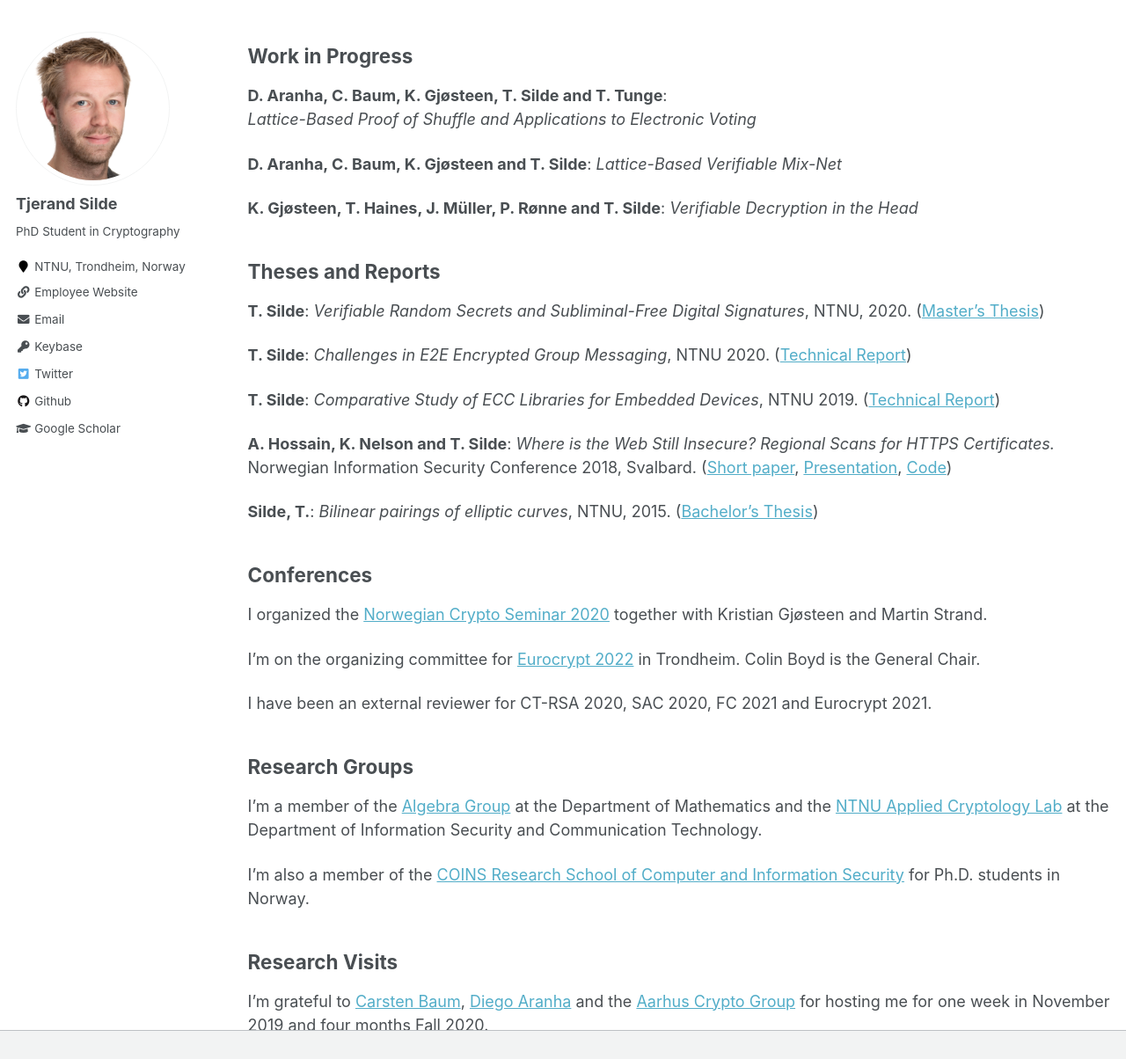
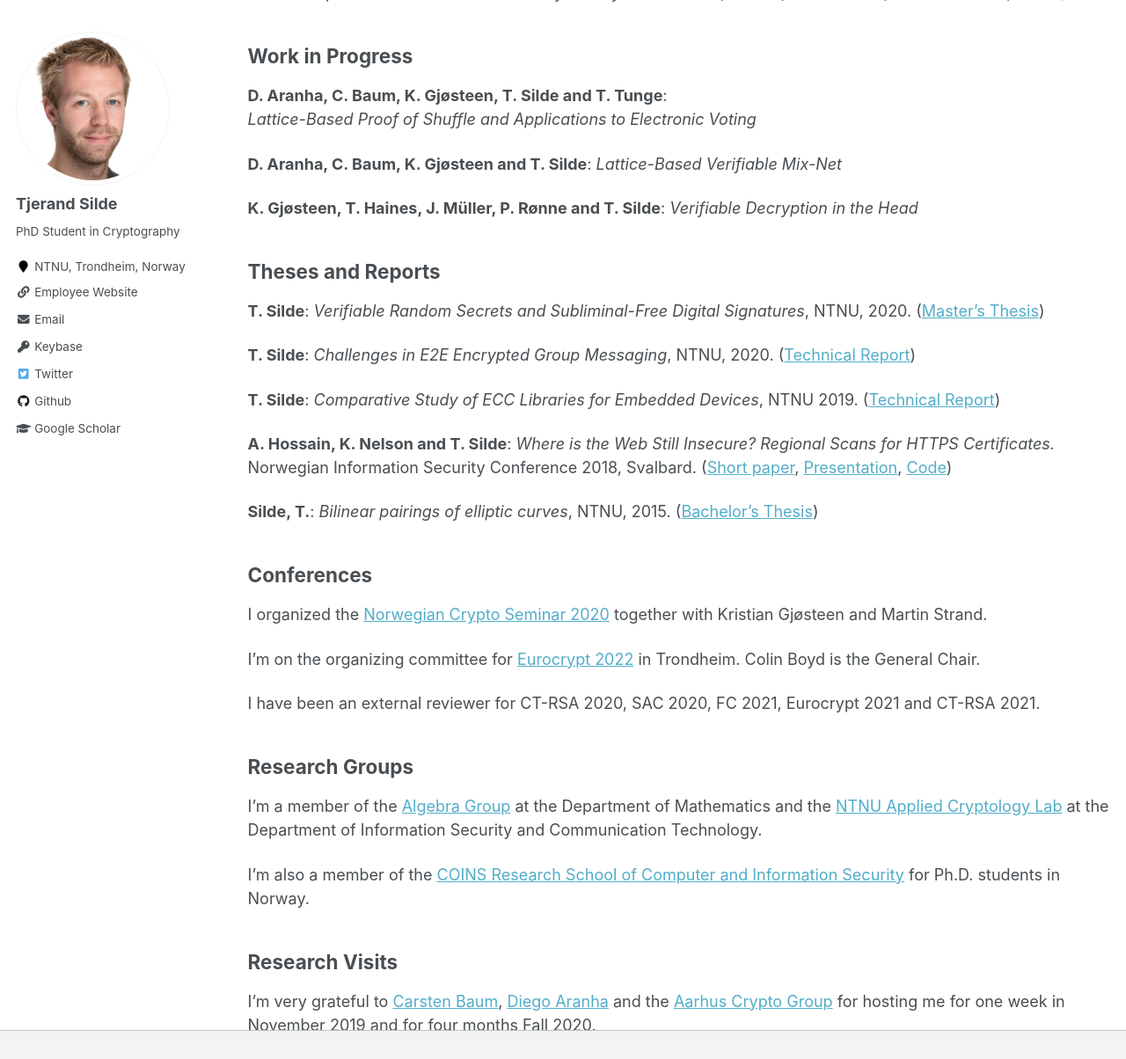
Before and after one commit to tjesi/tjesi.github.io, a Jekyll site: the page built from _pages/academic.md, in a window 1280 px wide and 1400 px high, scrolled down 258 px, cut to the strip 0-1204 px from the top of the window. Shown: the whole strip at 88% size. Built offline with Jekyll 4.4.1, drawn with Linux system fonts in a browser that asks for light colours; some of the changed text lies outside the part shown.

Commit message:
Update academic.md

```diff
--- a/_pages/academic.md
+++ b/_pages/academic.md
@@ -22,7 +23,7 @@
 
 **T. Silde**: _Verifiable Random Secrets and Subliminal-Free Digital Signatures_, NTNU, 2020. ([Master's Thesis](https://tjerandsilde.no/files/Master_Thesis.pdf))
 
-**T. Silde**: _Challenges in E2E Encrypted Group Messaging_, NTNU 2020. ([Technical Report](https://tjerandsilde.no/files/GroupMessagingReport.pdf))
+**T. Silde**: _Challenges in E2E Encrypted Group Messaging_, NTNU, 2020. ([Technical Report](https://tjerandsilde.no/files/GroupMessagingReport.pdf))
 
 **T. Silde**: _Comparative Study of ECC Libraries for Embedded Devices_, NTNU 2019. ([Technical Report](https://tjerandsilde.no/files/Comparative-Study-of-ECC-Libraries-for-Embedded-Devices.pdf))
 
@@ -36,7 +37,7 @@
 
 I'm on the organizing committee for [Eurocrypt 2022](https://eurocrypt.iacr.org/2022) in Trondheim. Colin Boyd is the General Chair.
 
- I have been an external reviewer for CT-RSA 2020, SAC 2020, FC 2021 and Eurocrypt 2021.
+ I have been an external reviewer for CT-RSA 2020, SAC 2020, FC 2021, Eurocrypt 2021 and CT-RSA 2021.
 
 ## Research Groups
 I'm a member of the [Algebra Group](https://www.ntnu.edu/imf/research/algebra) at the Department of Mathematics and the [NTNU Applied Cryptology Lab](https://www.ntnu.edu/iik/nacl-lab) at the Department of Information Security and Communication Technology.
@@ -44,4 +45,4 @@
 I'm also a member of the [COINS Research School of Computer and Information Security](https://coinsrs.no) for Ph.D. students in Norway.
 
 ## Research Visits
-I'm grateful to [Carsten Baum](http://www.carstenbaum.com), [Diego Aranha](https://sites.google.com/site/dfaranha) and the [Aarhus Crypto Group](https://users-cs.au.dk/orlandi/cryptogroup) for hosting me for one week in November 2019 and four months Fall 2020.
+I'm very grateful to [Carsten Baum](http://www.carstenbaum.com), [Diego Aranha](https://sites.google.com/site/dfaranha) and the [Aarhus Crypto Group](https://users-cs.au.dk/orlandi/cryptogroup) for hosting me for one week in November 2019 and for four months Fall 2020.
```
Also changed, not shown: other parts of _pages/academic.md (+3 -2 lines).
